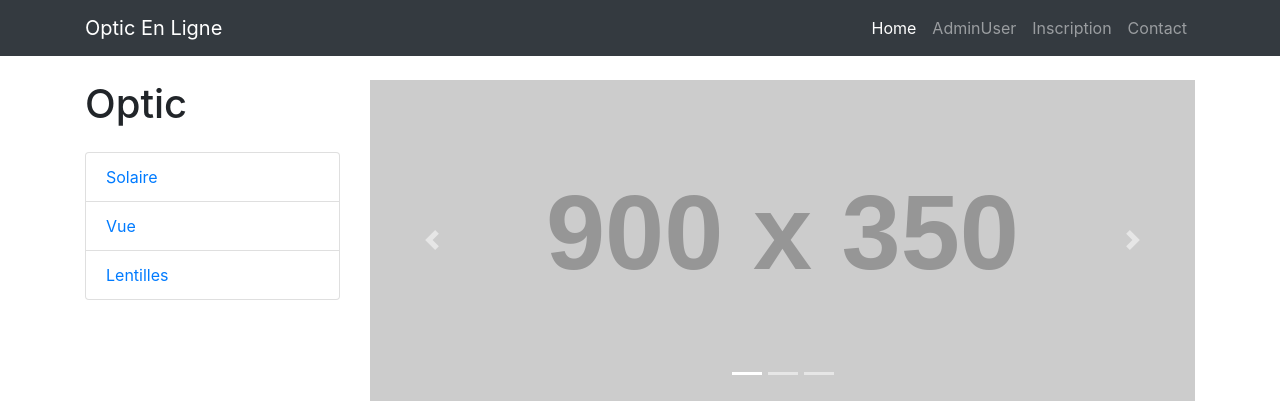
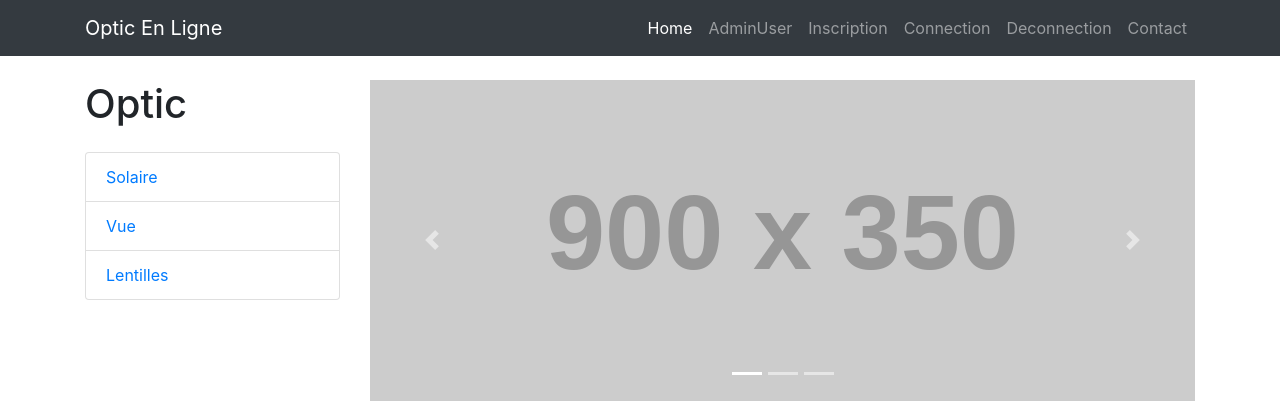
Before and after one commit to DavSCo/YDaysB2, a PHP site: page /index.php in a window 1280 px wide. Shown: the top 420 px of the page. Run offline with PHP 8.4, Linux system fonts and the light colour scheme; grey boxes labelled with a size stand in for pictures from a placeholder-image service; data that the repository does not hold is empty; some libraries are stand-ins or nearby versions.

Commit message:
update connection

```diff
--- a/Models/dbConn.php
+++ b/Models/dbConn.php
@@ -7,7 +7,7 @@ ini_set('error_reporting',E_ALL);
 
 $bdd = 'mysql:dbname=Ydays;host=localhost';
 $user = 'root';
-$password = '';
+$password = 'root';
 try {
     $bdd = new PDO($bdd ,$user,$password);
 } catch (PDOException $e) {
--- a/Views/Layout.php
+++ b/Views/Layout.php
@@ -44,6 +44,12 @@
                     <a class="nav-link" href="index.php?p=join">Inscription</a>
                 </li>
                 <li class="nav-item">
+                    <a class="nav-link" href="index.php?p=connection">Connection</a>
+                </li>
+                <li class="nav-item">
+                    <a class="nav-link" href="index.php?p=deconnection">Deconnection</a>
+                </li>
+                <li class="nav-item">
                     <a class="nav-link" href="#">Contact</a>
                 </li>
             </ul>
--- a/index.php
+++ b/index.php
@@ -26,4 +26,8 @@ require_once ('Controllers/afficherCommandeController.php');
     require_once('Controllers/vueController.php');
 }elseif(!isset($_GET['p']) OR $_GET['p'] === 'productDetail'){
     require_once('Controllers/productDetailController.php');
+}elseif(!isset($_GET['p']) OR $_GET['p'] === 'connection'){
+    require_once('Controllers/connectionController.php');
+}elseif(!isset($_GET['p']) OR $_GET['p'] === 'deconnection'){
+    require_once('Controllers/deconnectionController.php');
 }
```
